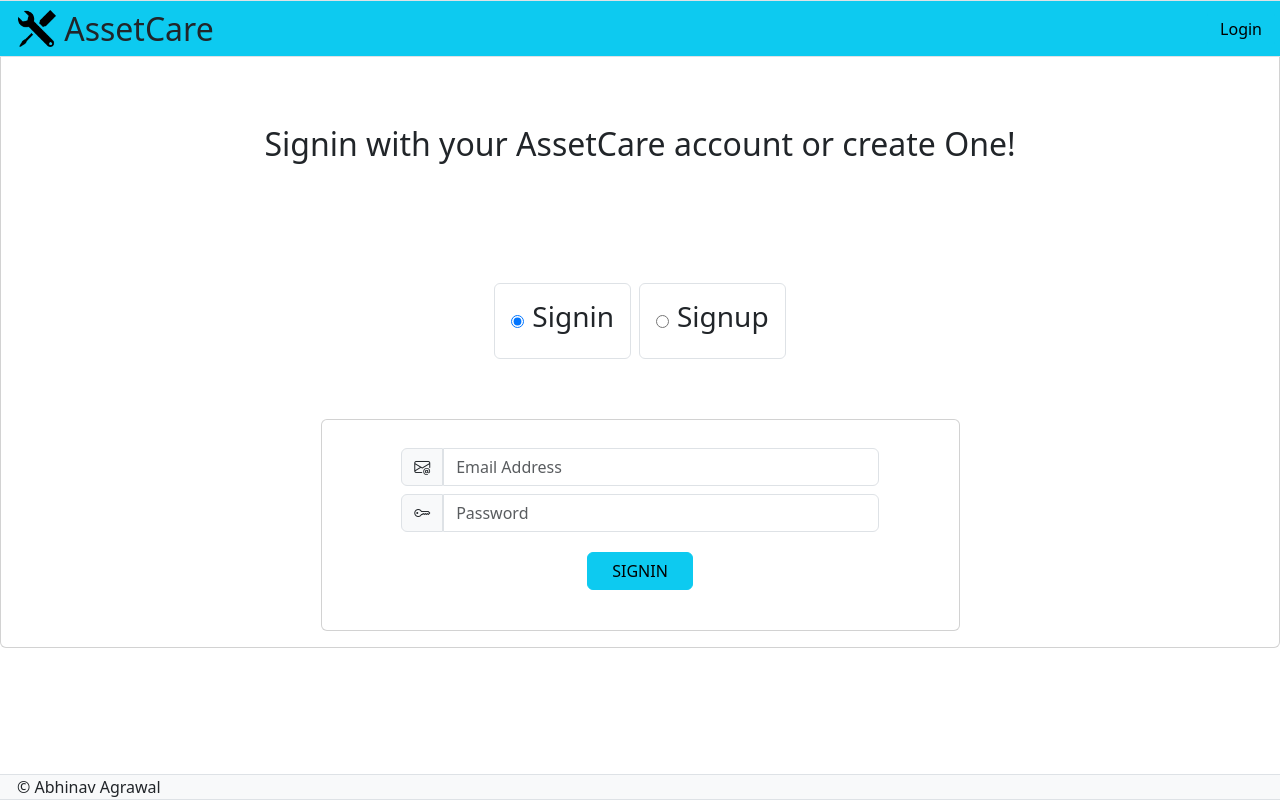
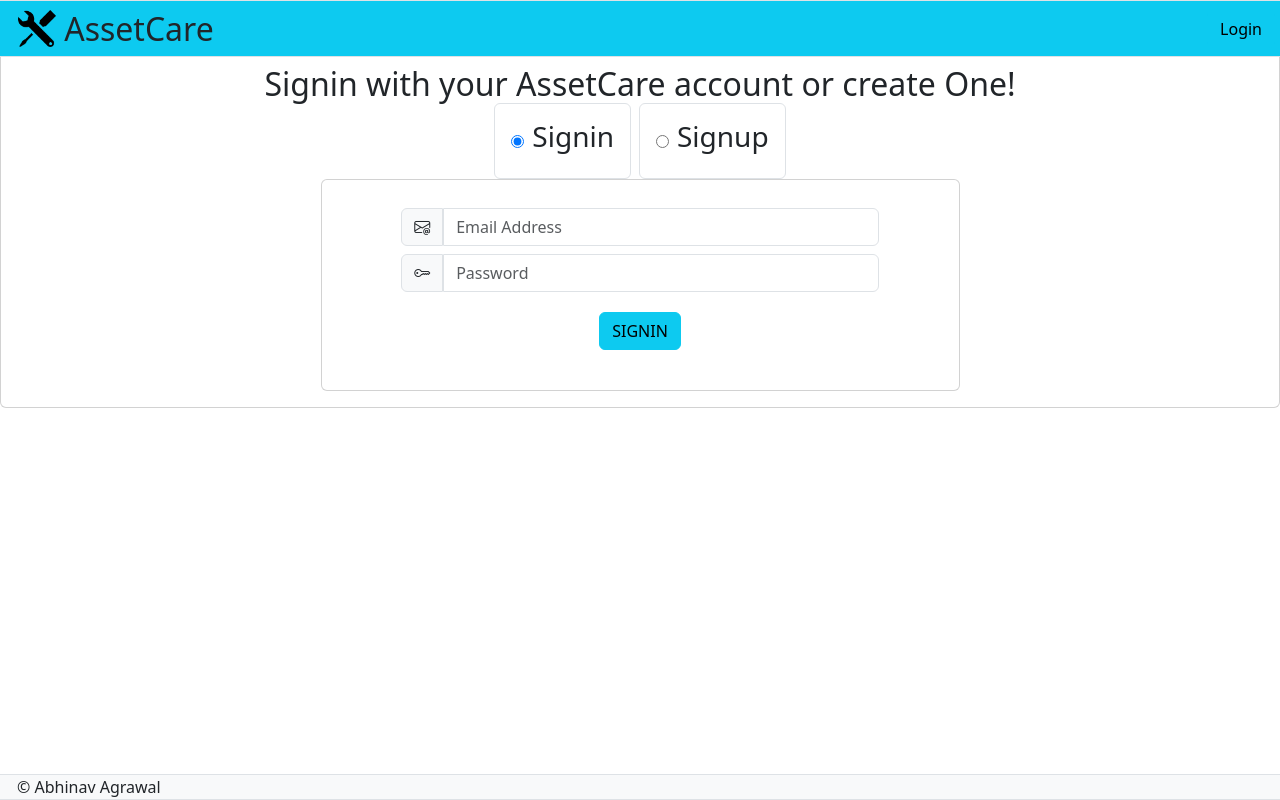
Before and after one commit to abhinavaa01/AssetCare, a Next.js app: page /login in a window 1280 px wide. Built offline with nearby package versions, Linux system fonts and the light colour scheme; no server answers.

Commit message:
login page formatting

```diff
--- a/src/app/login/page.js
+++ b/src/app/login/page.js
@@ -91,9 +91,8 @@ export default function Login() {
   };
   return (
     <>
-      <Header />
-      <div className="main-col d-flex card my-4 py-3">
-        <h2 className="mx-auto my-auto">
+      <div className=" d-flex card my-4 py-3">
+        <h2 className="mx-auto my-auto text-center">
           Signin with your AssetCare account or create One!
         </h2>
 
@@ -127,7 +126,7 @@ export default function Login() {
         </div>
 
         {signIn ? (
-          <form className="card w-50 mx-auto py-4" onSubmit={signInHandler}>
+          <form className="card col-10 col-md-8 col-lg-6 mx-auto py-4" onSubmit={signInHandler}>
             <div className="input-group flex-nowrap w-75 mx-auto my-1">
               <span className="input-group-text">
                 <i className="bi bi-envelope-at"></i>
@@ -155,14 +154,14 @@ export default function Login() {
 
             <button
               type="submit"
-              className="btn btn-info col-2 mx-auto my-3"
+              className="btn btn-info w-auto mx-auto my-3"
               onClick={signInHandler}
             >
               SIGNIN
             </button>
           </form>
         ) : (
-          <form className="card w-50 mx-auto py-4" onSubmit={signUpHandler}>
+          <form className="card col-10 col-md-8 col-lg-6 mx-auto py-4" onSubmit={signUpHandler}>
             <div className="input-group flex-nowrap w-75 mx-auto my-1">
               <span className="input-group-text">
                 <i className="bi bi-person-workspace"></i>
@@ -215,7 +214,7 @@ export default function Login() {
 
             <button
               type="submit"
-              className="btn btn-info col-2 mx-auto my-3"
+              className="btn btn-info w-auto mx-auto my-3"
               onClick={signUpHandler}
             >
               SIGNUP
@@ -223,7 +222,6 @@ export default function Login() {
           </form>
         )}
       </div>
-      <Footer />
     </>
   );
 }
```
